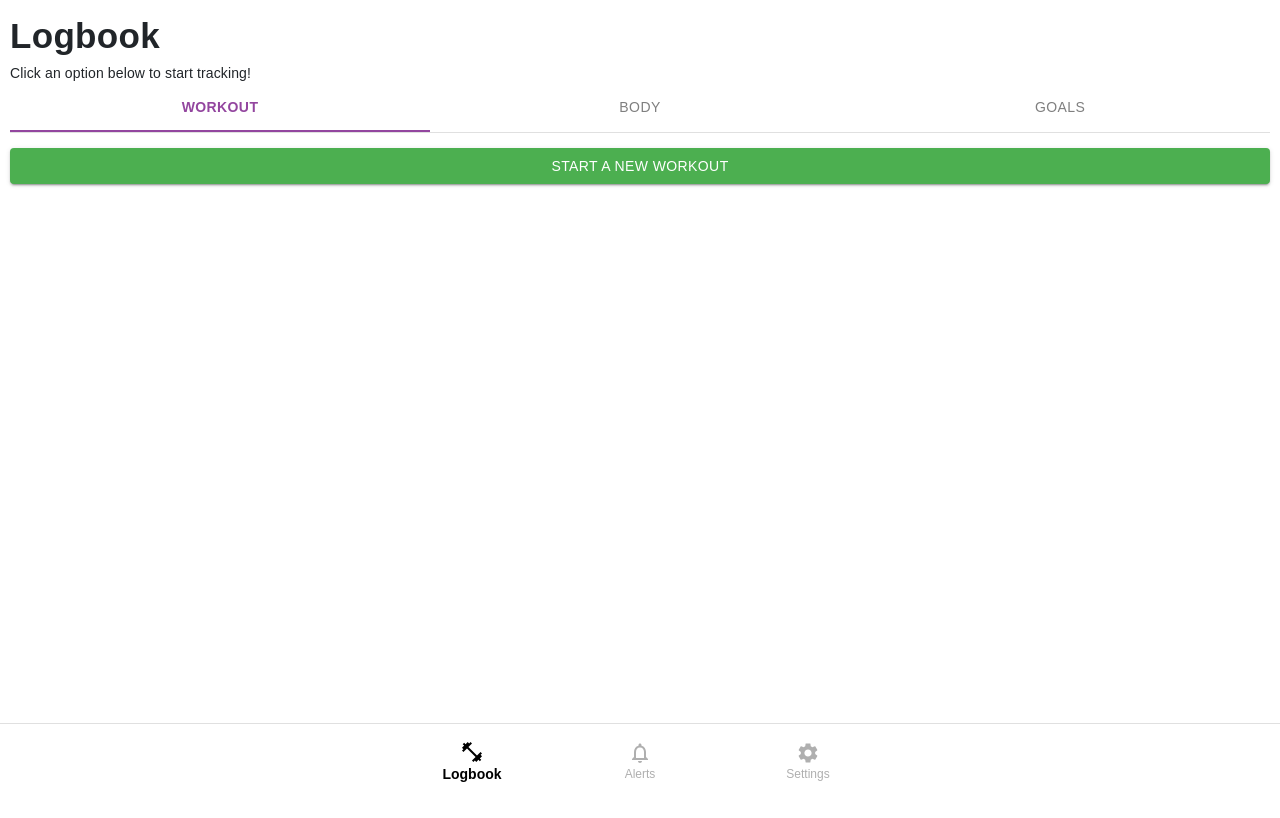
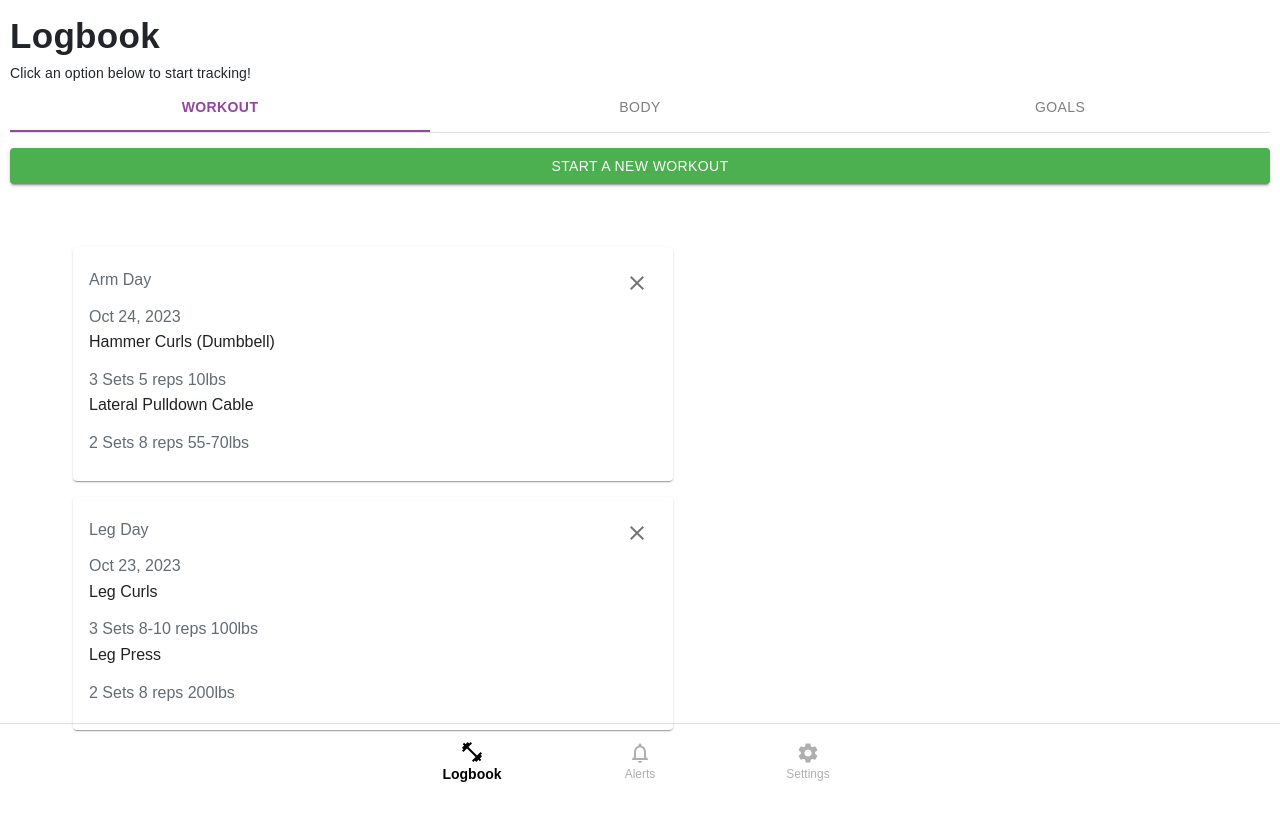
Before and after one commit to CPSC481FitFusion/FitFusion, a React (Vite) app: page /logbook in a window 1280 px wide. Built offline with nearby package versions, Linux system fonts and the light colour scheme.

Commit message:
added workout cards

```diff
--- a/src/components/Modals/EditModal.jsx
+++ b/src/components/Modals/EditModal.jsx
@@ -1,12 +1,29 @@
+import React, { useState, useEffect } from 'react';
 import { Modal, ModalClose, Typography, Sheet } from '@mui/joy';
-import React from 'react';
 import ButtonFilled from '../ButtonFilled';
 import { Button, IconButton, Stack } from '@mui/material';
 import EditIcon from '@mui/icons-material/Edit';
 
-const EditModal = ({
-    isIcon, editButtonLabel, modalHeader, modalBody, onClickRemove, onClickSave }) => {
+const EditModal = ({ isIcon, editButtonLabel, modalHeader, modalBody, onClickRemove, onClickSave }) => {
   const [open, setOpen] = React.useState(false);
+  const [editedDetails, setEditedDetails] = useState({
+    workoutName: '',
+    date: '',
+    startTime: '',
+    notes: '',
+  });
+
+  useEffect(() => {
+    // Update the editedDetails state when the modal is opened
+    if (open) {
+      setEditedDetails({
+        workoutName: modalBody.props.children[0].props.value || '',
+        date: modalBody.props.children[1].props.value || '',
+        startTime: modalBody.props.children[2].props.value || '',
+        notes: modalBody.props.children[3].props.value || '',
+      });
+    }
+  }, [open, modalBody]);
 
   let button = (<></>);
   if (isIcon) {
@@ -15,8 +32,7 @@ const EditModal = ({
         <EditIcon />
       </IconButton>
     );
-    }
-    else {
+  } else {
     button = (
       <Button
         variant='outlined'
@@ -30,9 +46,31 @@ const EditModal = ({
 
   const handleClose = (event, reason) => {
     if (reason !== 'backdropClick') {
-            setOpen(false)
+      setOpen(false);
     }
+  };
+
+  const handleInputChange = (label, value) => {
+    setEditedDetails((prevDetails) => ({ ...prevDetails, [label]: value }));
+  };
+
+  const handleRemove = () => {
+    if (onClickRemove) {
+      onClickRemove();
     }
+    // Additional logic for removing item if needed
+    setOpen(false);
+  };
+
+  const handleSave = () => {
+    // Call the onClickSave function passed as a prop and pass the edited details
+    if (onClickSave) {
+      onClickSave(editedDetails);
+    }
+    // Additional logic for saving changes if needed
+    setOpen(false);
+  };
+
   return (
     <>
       {button}
@@ -63,31 +101,35 @@ const EditModal = ({
             >
               {modalHeader}
             </Typography>
-                        <Typography
-                            id="modal-desc"
-                            textColor="text.tertiary"
-                            className="text-center"
-                        >
-                            {modalBody}
-                        </Typography>
+            <div>
+              {/* Render the modalBody JSX passed as a prop */}
+              {React.Children.map(modalBody.props.children, (child, index) => {
+                // Clone each child element with added onChange prop
+                return React.cloneElement(child, {
+                  onChange: (value) => handleInputChange(child.props.label, value),
+                  value: editedDetails[child.props.label] || '',
+                });
+              })}
+            </div>
             <Stack direction="row" spacing={1} className='w-100 mt-3'>
               <Button
                 variant='outlined'
                 className='red-border-button'
-                                onClick={() => setOpen(true)}
+                onClick={handleRemove}
               >
                 Remove
               </Button>
               <ButtonFilled
                 text="Save"
                 style="background-green"
-                                onClick={() =>
-                                setOpen(false)} />
+                onClick={handleSave}
+              />
             </Stack>
           </Stack>
         </Sheet>
       </Modal>
     </>
   );
-}
+};
+
 export default EditModal;
--- a/src/pages/Logbook/WorkoutTab/WorkoutTab.jsx
+++ b/src/pages/Logbook/WorkoutTab/WorkoutTab.jsx
@@ -6,6 +6,11 @@ import BasicConfirmationModal from "../../../components/Modals/BasicConfirmation
 import WorkoutDetails from "./WorkoutDetails";
 import WorkoutExerciseCard from "./WorkoutExerciseCard";
 import Container from "../../../components/Container";
+import { Card } from '@mui/material';
+import CardContent from '@mui/material/CardContent';
+import Button from '@mui/material/Button';
+import CloseIcon from '@mui/icons-material/Close';
+import IconButton from '@mui/material/IconButton';
 
 const WorkoutTab = () => {
     const [open, setOpen] = React.useState(false);
@@ -63,6 +68,69 @@ const WorkoutTab = () => {
                     </Stack>
                 </Sheet>
             </Modal>
+            <div
+               style={{margin: '5%'}}>
+
+        <Card sx={{ maxWidth: 600 }}>
+            <CardContent>
+                <div style={{ display: 'flex', justifyContent: 'space-between', alignItems: 'center' }}>
+                <Typography variant='h3' gutterBottom>
+                   Arm Day
+                </Typography>
+                <IconButton > <CloseIcon /> </IconButton>
+                </div>
+                <Typography variant="h4" component="div">
+                Oct 24, 2023
+                </Typography>
+                <Typography sx={{ mb: 1.5 }} color="text.secondary">
+                Hammer Curls (Dumbbell)
+                </Typography>
+                <Typography variant="body1">
+                3 Sets  5 reps 10lbs
+                <br />
+                </Typography>
+                <Typography sx={{ mb: 1.5 }} color="text.secondary">
+                Lateral Pulldown Cable
+                </Typography>
+                <Typography variant="body1">
+                2 Sets  8 reps 55-70lbs
+                <br />
+                </Typography>
+            </CardContent>
+        </Card>
+
+        <p></p>
+        <Card sx={{ maxWidth: 600 }}>
+            <CardContent>
+                <div style={{ display: 'flex', justifyContent: 'space-between', alignItems: 'center' }}>
+                <Typography variant='h3' gutterBottom>
+                   Leg Day
+                </Typography>
+                <IconButton > <CloseIcon /> </IconButton>
+                </div>
+                <Typography variant="h4" component="div">
+                Oct 23, 2023
+                </Typography>
+                <Typography sx={{ mb: 1.5 }} color="text.secondary">
+                Leg Curls
+                </Typography>
+                <Typography variant="body1">
+                3 Sets  8-10 reps 100lbs
+                <br />
+                </Typography>
+                <Typography sx={{ mb: 1.5 }} color="text.secondary">
+                Leg Press
+                </Typography>
+                <Typography variant="body1">
+                2 Sets  8 reps 200lbs
+                <br />
+                </Typography>
+            </CardContent>
+        </Card>
+
+
+            </div>
+
         </>
     );
 };
```
Also changed, not shown: 1 other file (tests, documents, lock files or other folders). Lines whose indentation alone changed are shown as unchanged.
